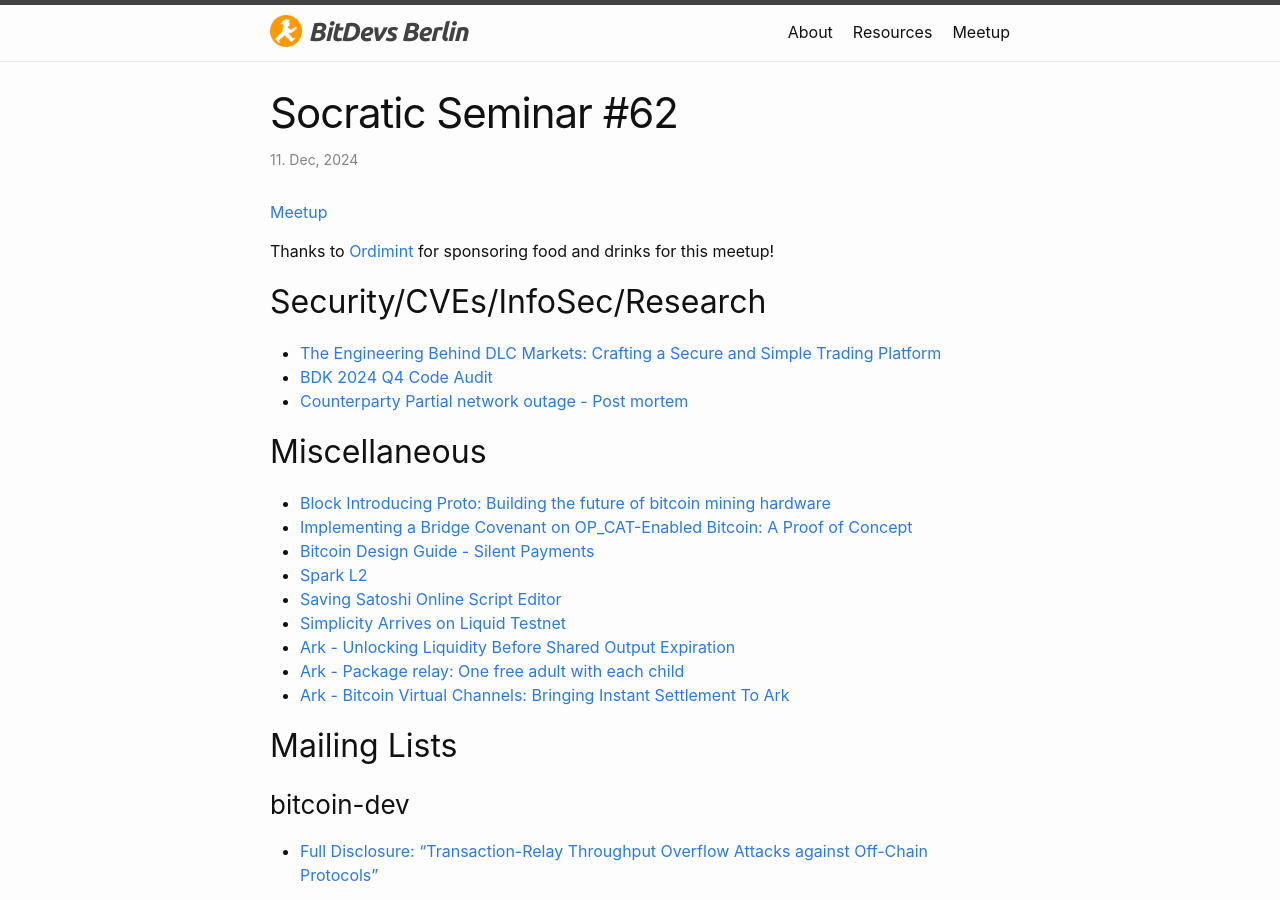
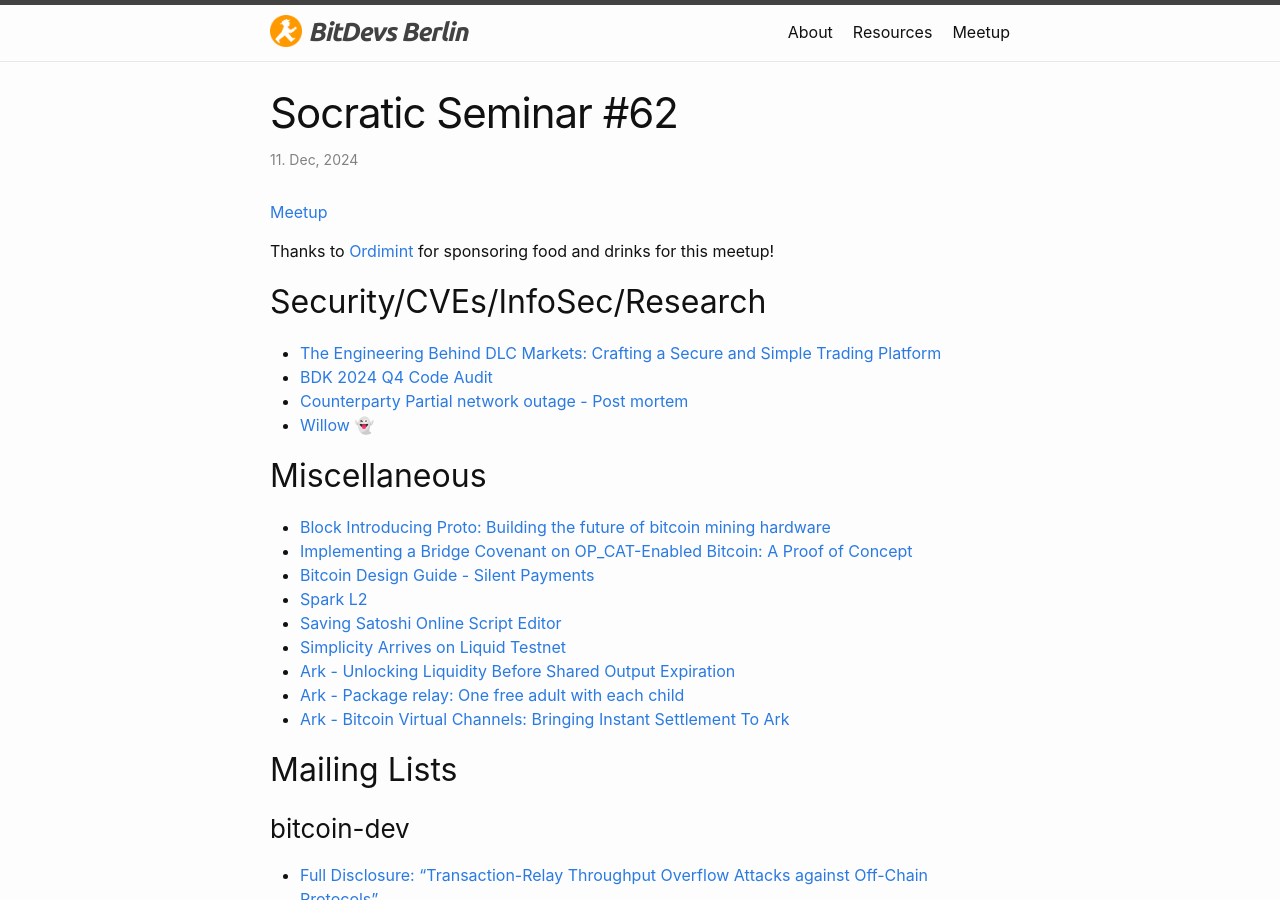
Before and after one commit to fjahr/bitdevsberlin, a Jekyll site: the page built from _posts/2024-12-11-socratic-seminar-62.md, in a window 1280 px wide and 900 px high. Built offline with Jekyll 4.4.1, drawn with Linux system fonts in a browser that asks for light colours.

Commit message:
add willow

```diff
--- a/_posts/2024-12-11-socratic-seminar-62.md
+++ b/_posts/2024-12-11-socratic-seminar-62.md
@@ -12,6 +12,7 @@ Thanks to [Ordimint](https://ordimint.com) for sponsoring food and drinks for th
 - [The Engineering Behind DLC Markets: Crafting a Secure and Simple Trading Platform](https://blog.dlcmarkets.com/engineering-behind-dlcmarkets/)
 - [BDK 2024 Q4 Code Audit](https://bitcoindevkit.org/blog/_2024-q4-code-audit/)
 - [Counterparty Partial network outage - Post mortem](https://www.counterparty.io/news/counterparty-partial-network-outage-post-mortem/)
+- [Willow 👻](https://x.com/sundarpichai/status/1866167429367468422)
 
 ## Miscellaneous
 
```
